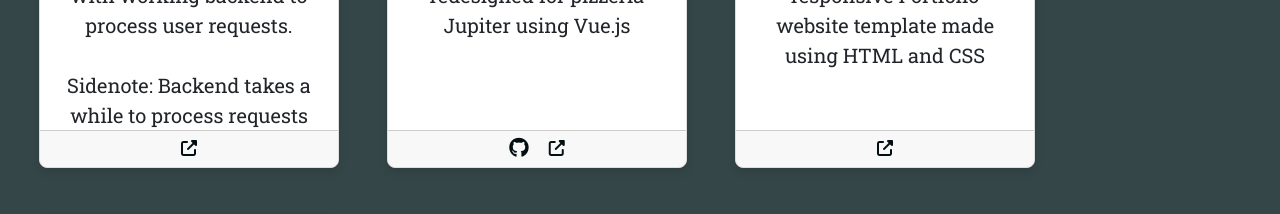
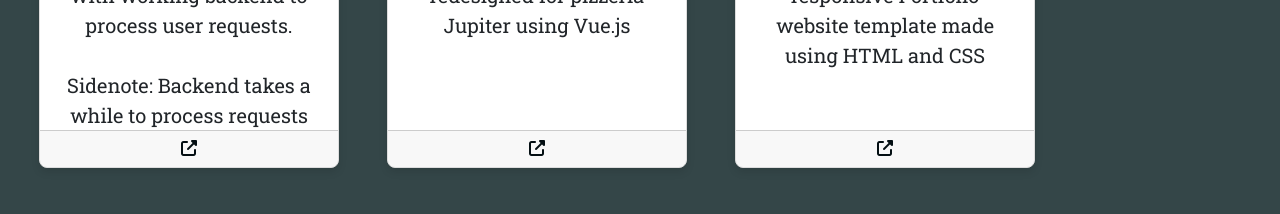
Before and after one commit to mateorumac/portfolioo, a Vue app: page / in a window 1280 px wide. Shown: the part 1020-1234 px from the top of the page. Built offline with nearby package versions, Linux system fonts and the light colour scheme.

Commit message:
novi projekt

```diff
--- a/src/views/HomeView.vue
+++ b/src/views/HomeView.vue
@@ -51,9 +51,6 @@
             </p>
           </div>
           <div class="card-footer">
-            <a href="https://github.com/mateorumac/pizza" target="_blank">
-              <i class="fab fa-github fa-lg"></i>
-            </a>
             <a href="https://pizzeria-jupiter-pula.onrender.com/" target="_blank" class="visit-link">
     <i class="fas fa-external-link-alt"></i>
   </a>
```
